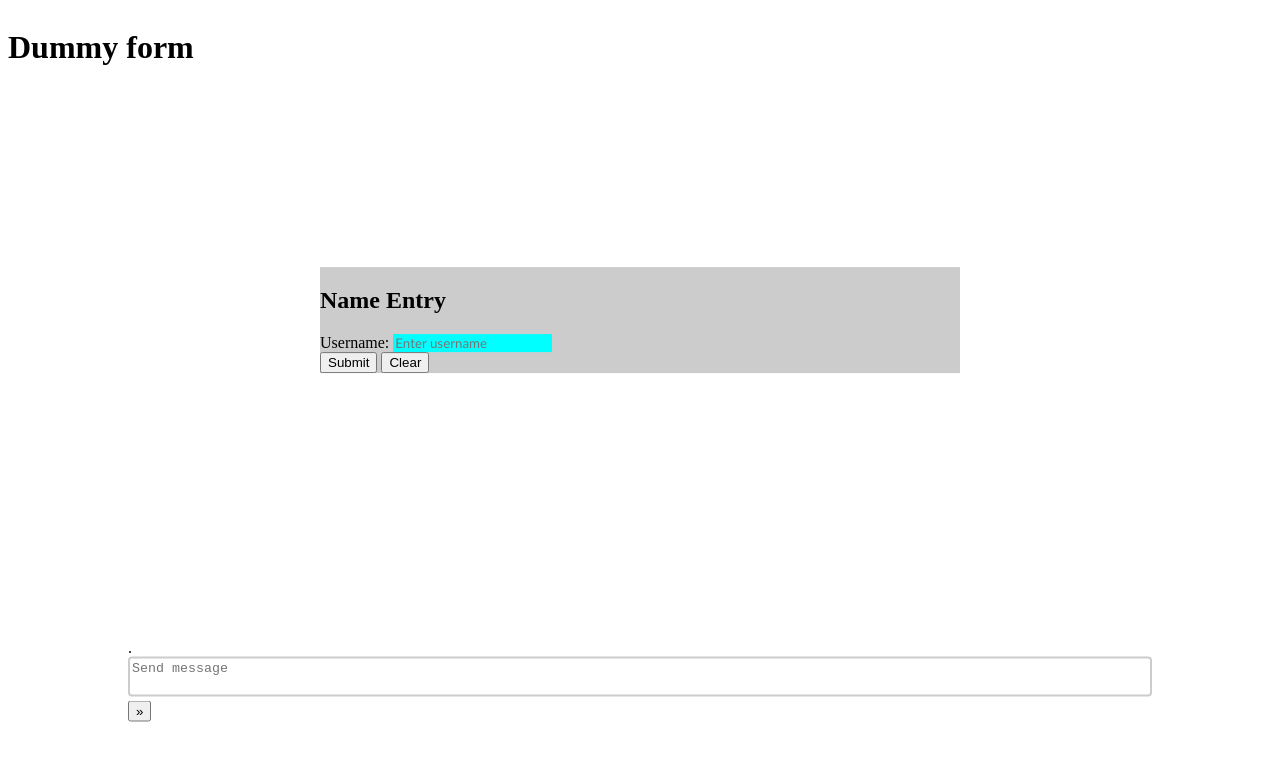
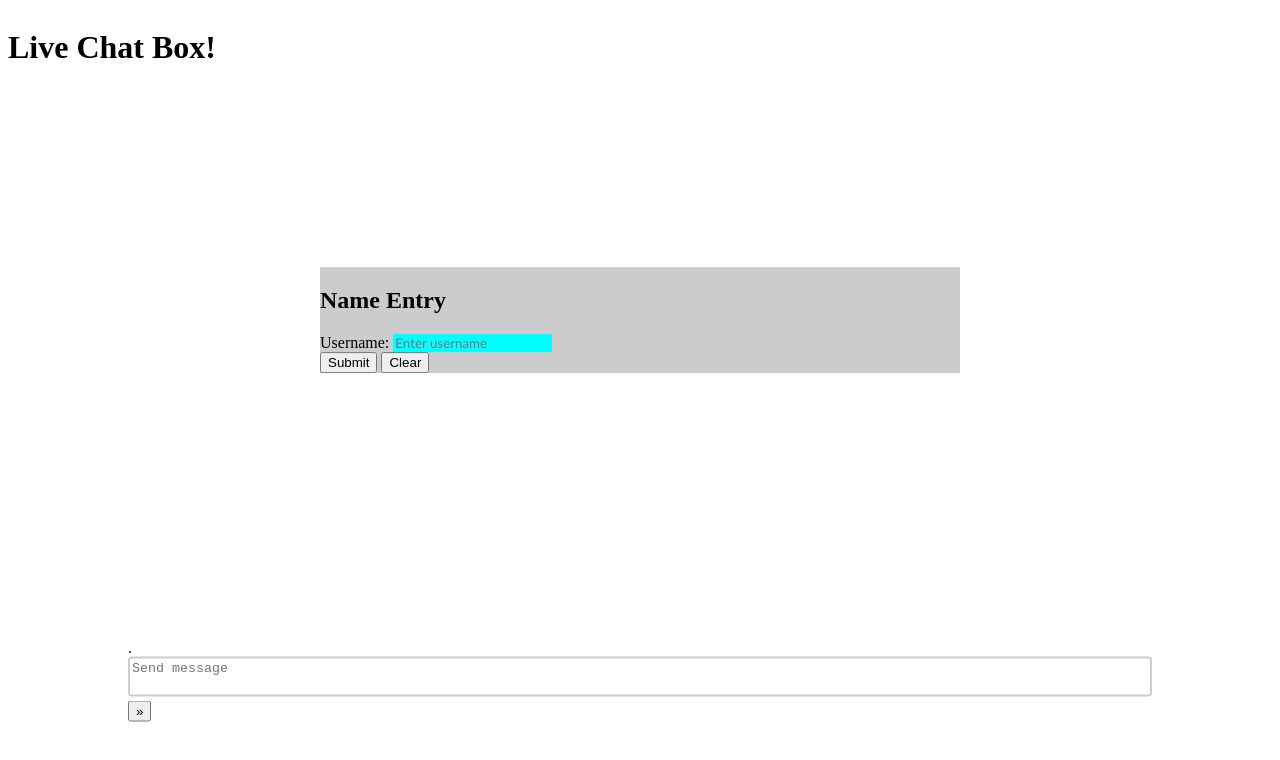
Before and after one commit to tuduun/Live-Chat-b, a plain HTML site: page docs/index.html in a window 1280 px wide. Drawn offline with Linux system fonts and the light colour scheme.

Commit message:
Replace names and delete folder

```diff
--- a/docs/index.html
+++ b/docs/index.html
@@ -1,13 +1,13 @@
 <!DOCTYPE html>
 <html lang="en">
   <head>
-    <title>CMPSC 302: Chat</title>
+    <title>Chat Feed</title>
     <link href="style/style.css" rel="stylesheet">
   </head>
   <body id = "body">
     <main>
       <div id = "chat-window">
-      <h1>Dummy form</h1>
+      <h1>Live Chat Box!</h1>
       <!-- : Create minimum interface according to wireframe -->
       <div>
       <!--<h2>Text entry</h2>-->
```
Also changed, not shown: images/screenshot.png (deleted).
